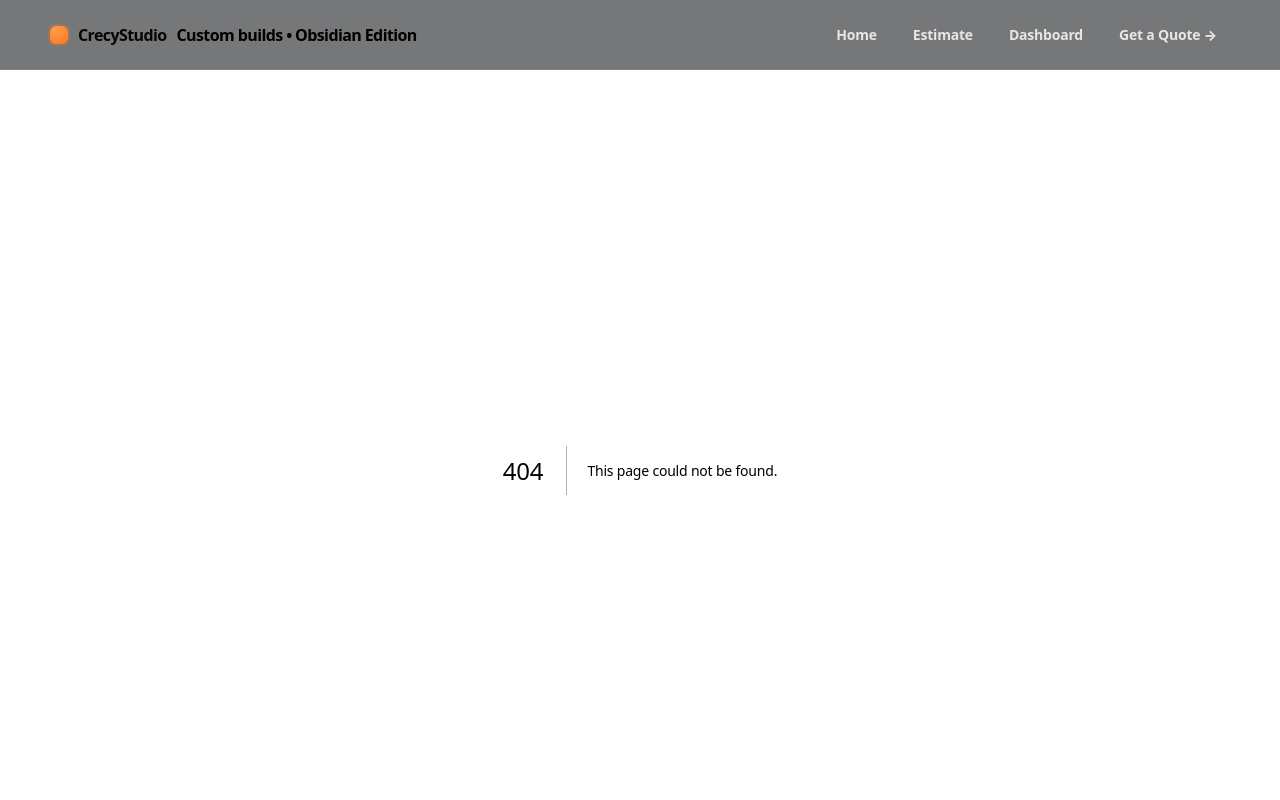
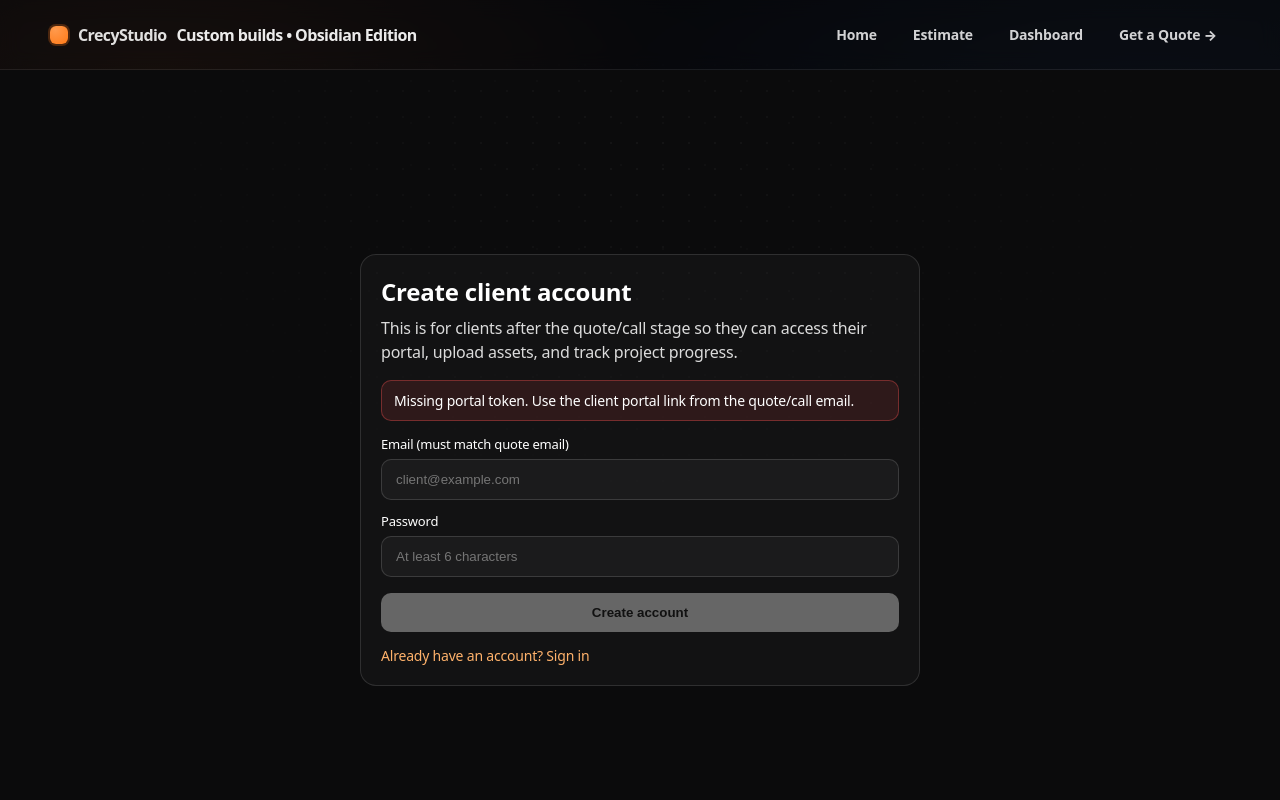
Before and after one commit to kkoly10/website-builder, a Next.js app: page /auth/create-account in a window 1280 px wide. Before the commit this address had no page. Shown: the top 800 px of the page. Built offline with nearby package versions, Linux system fonts and the light colour scheme.

Commit message:
Create page.tsx

```diff
--- /dev/null
+++ b/app/auth/create-account/page.tsx
@@ -0,0 +1,295 @@
+// app/auth/create-account/page.tsx
+import Link from "next/link";
+import { redirect } from "next/navigation";
+import {
+  createSupabaseServerClient,
+  getSiteUrl,
+  safeNextPath,
+} from "@/lib/supabase/server";
+
+type SearchParams = {
+  token?: string;
+  error?: string;
+  message?: string;
+  email?: string;
+};
+
+export default async function CreateAccountPage({
+  searchParams,
+}: {
+  searchParams?: Promise<SearchParams> | SearchParams;
+}) {
+  const sp = (await Promise.resolve(searchParams || {})) as SearchParams;
+
+  const token = sp.token || "";
+  const error = sp.error || "";
+  const message = sp.message || "";
+  const prefillEmail = sp.email || "";
+
+  async function createAccount(formData: FormData) {
+    "use server";
+
+    const token = String(formData.get("token") || "").trim();
+    const email = String(formData.get("email") || "").trim().toLowerCase();
+    const password = String(formData.get("password") || "");
+
+    if (!token) {
+      redirect(
+        `/auth/create-account?error=${encodeURIComponent(
+          "Missing portal token."
+        )}`
+      );
+    }
+
+    if (!email || !password) {
+      redirect(
+        `/auth/create-account?token=${encodeURIComponent(
+          token
+        )}&error=${encodeURIComponent(
+          "Email and password are required."
+        )}&email=${encodeURIComponent(email)}`
+      );
+    }
+
+    if (password.length < 6) {
+      redirect(
+        `/auth/create-account?token=${encodeURIComponent(
+          token
+        )}&error=${encodeURIComponent(
+          "Password must be at least 6 characters."
+        )}&email=${encodeURIComponent(email)}`
+      );
+    }
+
+    const supabase = await createSupabaseServerClient();
+
+    // Verify token belongs to a project and email matches that project lead
+    const { data: project, error: projectError } = await supabase
+      .from("projects")
+      .select("id, quote_id, lead_email, portal_token")
+      .eq("portal_token", token)
+      .single();
+
+    if (projectError || !project) {
+      redirect(
+        `/auth/create-account?token=${encodeURIComponent(
+          token
+        )}&error=${encodeURIComponent("Invalid or expired portal link.")}`
+      );
+    }
+
+    const projectLeadEmail = String(project.lead_email || "").toLowerCase();
+
+    if (!projectLeadEmail || projectLeadEmail !== email) {
+      redirect(
+        `/auth/create-account?token=${encodeURIComponent(
+          token
+        )}&error=${encodeURIComponent(
+          `This portal is linked to ${projectLeadEmail || "another email"}. Use that email to create the account.`
+        )}&email=${encodeURIComponent(email)}`
+      );
+    }
+
+    const nextPath = `/portal/${token}`;
+    const emailRedirectTo = `${getSiteUrl()}auth/callback?next=${encodeURIComponent(
+      nextPath
+    )}`;
+
+    const { data, error } = await supabase.auth.signUp({
+      email,
+      password,
+      options: {
+        emailRedirectTo,
+      },
+    });
+
+    if (error) {
+      redirect(
+        `/auth/create-account?token=${encodeURIComponent(
+          token
+        )}&error=${encodeURIComponent(error.message)}&email=${encodeURIComponent(
+          email
+        )}`
+      );
+    }
+
+    // Best effort: mark client status as invited/account_created if your schema allows it
+    // We keep it generic/safe and ignore failures.
+    try {
+      await supabase
+        .from("projects")
+        .update({ client_status: "account_created" })
+        .eq("id", project.id);
+    } catch {
+      // ignore
+    }
+
+    // If email confirmation is OFF, Supabase may return a session immediately
+    if (data.session) {
+      redirect(nextPath);
+    }
+
+    redirect(
+      `/auth/login?message=${encodeURIComponent(
+        "Account created. Check your email to confirm, then sign in."
+      )}&next=${encodeURIComponent(nextPath)}&token=${encodeURIComponent(
+        token
+      )}&email=${encodeURIComponent(email)}`
+    );
+  }
+
+  return (
+    <div
+      style={{
+        minHeight: "100vh",
+        display: "grid",
+        placeItems: "center",
+        padding: 20,
+        background: "#0b0b0c",
+        color: "#fff",
+      }}
+    >
+      <div
+        style={{
+          width: "100%",
+          maxWidth: 560,
+          border: "1px solid rgba(255,255,255,0.12)",
+          borderRadius: 16,
+          background: "rgba(255,255,255,0.03)",
+          padding: 20,
+        }}
+      >
+        <h1 style={{ margin: 0, fontSize: 24, fontWeight: 900 }}>
+          Create client account
+        </h1>
+        <p style={{ marginTop: 8, opacity: 0.85, lineHeight: 1.5 }}>
+          This is for clients after the quote/call stage so they can access their
+          portal, upload assets, and track project progress.
+        </p>
+
+        {!token ? (
+          <div
+            style={{
+              marginTop: 12,
+              padding: "10px 12px",
+              borderRadius: 10,
+              background: "rgba(255, 80, 80, 0.12)",
+              border: "1px solid rgba(255, 80, 80, 0.35)",
+              fontSize: 14,
+            }}
+          >
+            Missing portal token. Use the client portal link from the quote/call email.
+          </div>
+        ) : null}
+
+        {message ? (
+          <div
+            style={{
+              marginTop: 12,
+              padding: "10px 12px",
+              borderRadius: 10,
+              background: "rgba(0, 180, 120, 0.12)",
+              border: "1px solid rgba(0, 180, 120, 0.35)",
+              fontSize: 14,
+            }}
+          >
+            {message}
+          </div>
+        ) : null}
+
+        {error ? (
+          <div
+            style={{
+              marginTop: 12,
+              padding: "10px 12px",
+              borderRadius: 10,
+              background: "rgba(255, 80, 80, 0.12)",
+              border: "1px solid rgba(255, 80, 80, 0.35)",
+              fontSize: 14,
+              whiteSpace: "pre-wrap",
+            }}
+          >
+            {error}
+          </div>
+        ) : null}
+
+        <form
+          action={createAccount}
+          style={{ marginTop: 14, display: "grid", gap: 12 }}
+        >
+          <input type="hidden" name="token" value={token} />
+
+          <div>
+            <label style={{ display: "block", marginBottom: 6, fontSize: 13 }}>
+              Email (must match quote email)
+            </label>
+            <input
+              name="email"
+              type="email"
+              defaultValue={prefillEmail}
+              required
+              placeholder="client@example.com"
+              style={{
+                width: "100%",
+                padding: "12px 14px",
+                borderRadius: 10,
+                border: "1px solid rgba(255,255,255,0.14)",
+                background: "rgba(255,255,255,0.04)",
+                color: "#fff",
+              }}
+            />
+          </div>
+
+          <div>
+            <label style={{ display: "block", marginBottom: 6, fontSize: 13 }}>
+              Password
+            </label>
+            <input
+              name="password"
+              type="password"
+              required
+              minLength={6}
+              placeholder="At least 6 characters"
+              style={{
+                width: "100%",
+                padding: "12px 14px",
+                borderRadius: 10,
+                border: "1px solid rgba(255,255,255,0.14)",
+                background: "rgba(255,255,255,0.04)",
+                color: "#fff",
+              }}
+            />
+          </div>
+
+          <button
+            type="submit"
+            disabled={!token}
+            style={{
+              marginTop: 4,
+              padding: "12px 14px",
+              borderRadius: 10,
+              border: "none",
+              background: token ? "#ff7a18" : "#666",
+              color: "#111",
+              fontWeight: 800,
+              cursor: token ? "pointer" : "not-allowed",
+            }}
+          >
+            Create account
+          </button>
+        </form>
+
+        <div style={{ marginTop: 14, fontSize: 14 }}>
+          <Link
+            href={`/auth/login${
+              token ? `?token=${encodeURIComponent(token)}` : ""
+            }${prefillEmail ? `${token ? "&" : "?"}email=${encodeURIComponent(prefillEmail)}` : ""}`}
+            style={{ color: "#ffb26b" }}
+          >
+            Already have an account? Sign in
+          </Link>
+        </div>
+      </div>
+    </div>
+  );
+}
```
